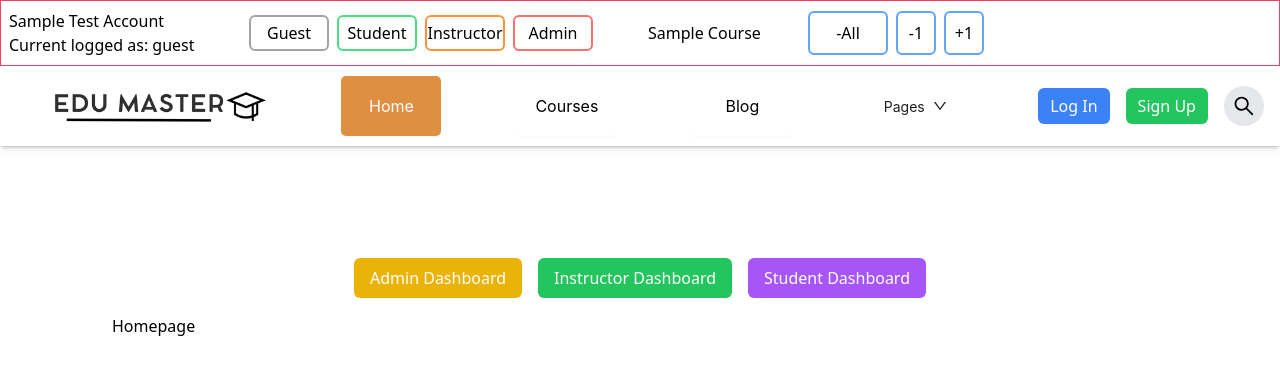
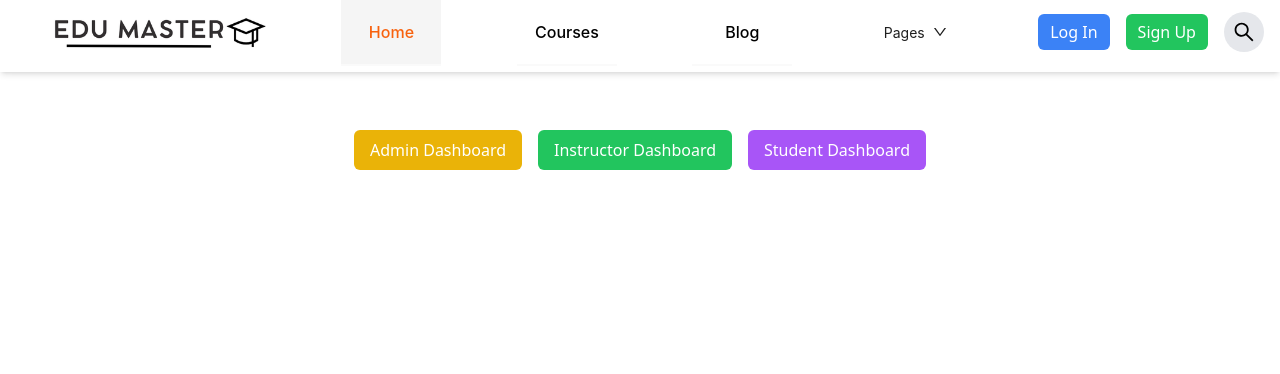
Before and after one commit to TEAM03-OJTPASSED/EduMaster_FinalProject_Team03_React12, a React (Vite) app: page / in a window 1280 px wide. Shown: the top 374 px of the page. Built offline with nearby package versions, Linux system fonts and the light colour scheme.

Commit message:
adjust css for layouts, navbar, homepage

```diff
--- a/src/defaultLayout/Layout.tsx
+++ b/src/defaultLayout/Layout.tsx
@@ -9,13 +9,13 @@ const GeneralLayout = () => {
       <UserAuth />
 
       {/* Navbar section */}
-      <div className="w-full h-20 flex items-center bg-white shadow">
+      <div className="w-full h-16 fixed top-0 left-0 flex items-center bg-white shadow">
         <Navbar />
       </div>
 
       {/* Content section */}
-      <div className="pt-20 flex justify-center mt-4">
-        <div className="w-[85%] ">
+      <div className="pt-16 flex justify-center">
+        <div className="w-[85%] min-h-screen ">
           <Outlet />
         </div>
       </div>
--- a/src/index.css
+++ b/src/index.css
@@ -6,31 +6,59 @@
   --primary-color: #c5c7c9; /* Màu chính */
   --secondary-color: #de8f41; /* Màu phụ */
   --font-size-base: 16px; /* Kích thước chữ cơ bản */
+
+  /* Primary Colors */
+  --color-primary-default: #FF782D;
+  --color-primary-hover: #FFAB2D;
+  --color-primary-pressed: #F8620E;
+
+  /* Absolute Colors */
+  --color-absolute-black: #000000;
+  --color-absolute-white: #FFFFFF;
+
+  /* Neutral Colors */
+  --color-neutral-dark-grey: #555555;
+  --color-neutral-grey: #9D9D9D;
+  --color-neutral-light-grey: #EAEAEA;
+  --color-neutral-white-grey: #F5F5F5;
+
+  /* Status Colors */
+  --color-status-info: #2580D5;
+  --color-status-success: #55BE24;
+  --color-status-warning: #FFB100;
 }
+
+
 /* styles.css */
 .navbar-button {
   background-color: transparent; /* Màu nền mặc định */
   color: black; /* Màu chữ */
   border: none; /* Không có viền */
+  border-radius: 0;
   padding: 10px 15px; /* Khoảng cách bên trong */
-  border-radius: 5px; /* Bo góc */
-  transition: background-color 0.3s ease, color 0.3s ease; /* Hiệu ứng chuyển màu */
-  height: 60px;
+  transition: background-color 0.1s ease, color 0.1s ease; /* Hiệu ứng chuyển màu */
+  height: 64px;
   width: 100px;
   font-size: var(--font-size-base);
+  font-weight: 500;
 }
 
 .navbar-button:hover {
-  background-color: gray; /* Màu nền khi hover */
+  color: var(--color-primary-hover) !important; /* Màu chữ */
+
 }
 
 .navbar-button:active {
-  background-color: var(--secondary-color); /* Màu nền khi click */
-  color: white; /* Màu chữ */
+  background-color: var(--color-neutral-white-grey); /* Màu nền khi click */
+  color: var(--color-primary-hover); /* Màu chữ */
 }
 .navbar-button.active {
-  background-color: var(--secondary-color); /* Màu nền cho nút đang được chọn */
-  color: white; /* Màu chữ cho nút đang được chọn */
+  background-color: var(--color-neutral-white-grey); /* Màu nền khi click */
+  color: var(--color-primary-pressed); /* Màu chữ */
+}
+
+.navbar-button.active:hover {
+  background-color: var(--color-neutral-white-grey) !important; /* Màu nền khi click */
 }
 
 .dropdown-menu-button {
@@ -38,10 +66,12 @@
   color: black; /* Màu chữ */
   border: none; /* Không có viền */
   padding: 10px 15px; /* Khoảng cách bên trong */
-  border-radius: 5px; /* Bo góc */
+  border-radius: 0; /* Bo góc */
   transition: background-color 0.3s ease, color 0.3s ease; /* Hiệu ứng chuyển màu */
   height: 60px;
   width: 100px;
+  font-size: var(--font-size-base);
+  font-weight: 500;
 }
 
 .dropdown-menu-button:hover {
--- a/src/pages/Homepage.tsx
+++ b/src/pages/Homepage.tsx
@@ -1,9 +1,10 @@
 import { useCustomNavigate } from "../hooks/customNavigate";
+import heroImage from "../assets/pexels-armin-rimoldi-5553045.jpg"
 
 const Homepage = () => {
   const navigate = useCustomNavigate();
   return (
-    <div className="flex flex-col items-center p-4">
+    <div className="flex flex-col items-center">
       <div className="flex flex-col md:flex-row gap-4">
         <button
           className="px-4 py-2 bg-yellow-500 text-white rounded-md w-full md:w-auto"
@@ -24,7 +25,11 @@ const Homepage = () => {
           Student Dashboard
         </button>
       </div>
-      <div className="mt-4 w-full text-left">Homepage</div>
+      <div className="w-full text-left">
+
+
+
+      </div>
     </div>
   );
 };
```
Also changed, not shown: src/components/CourseCard.tsx (added), 1 other file (tests, documents, lock files or other folders).
